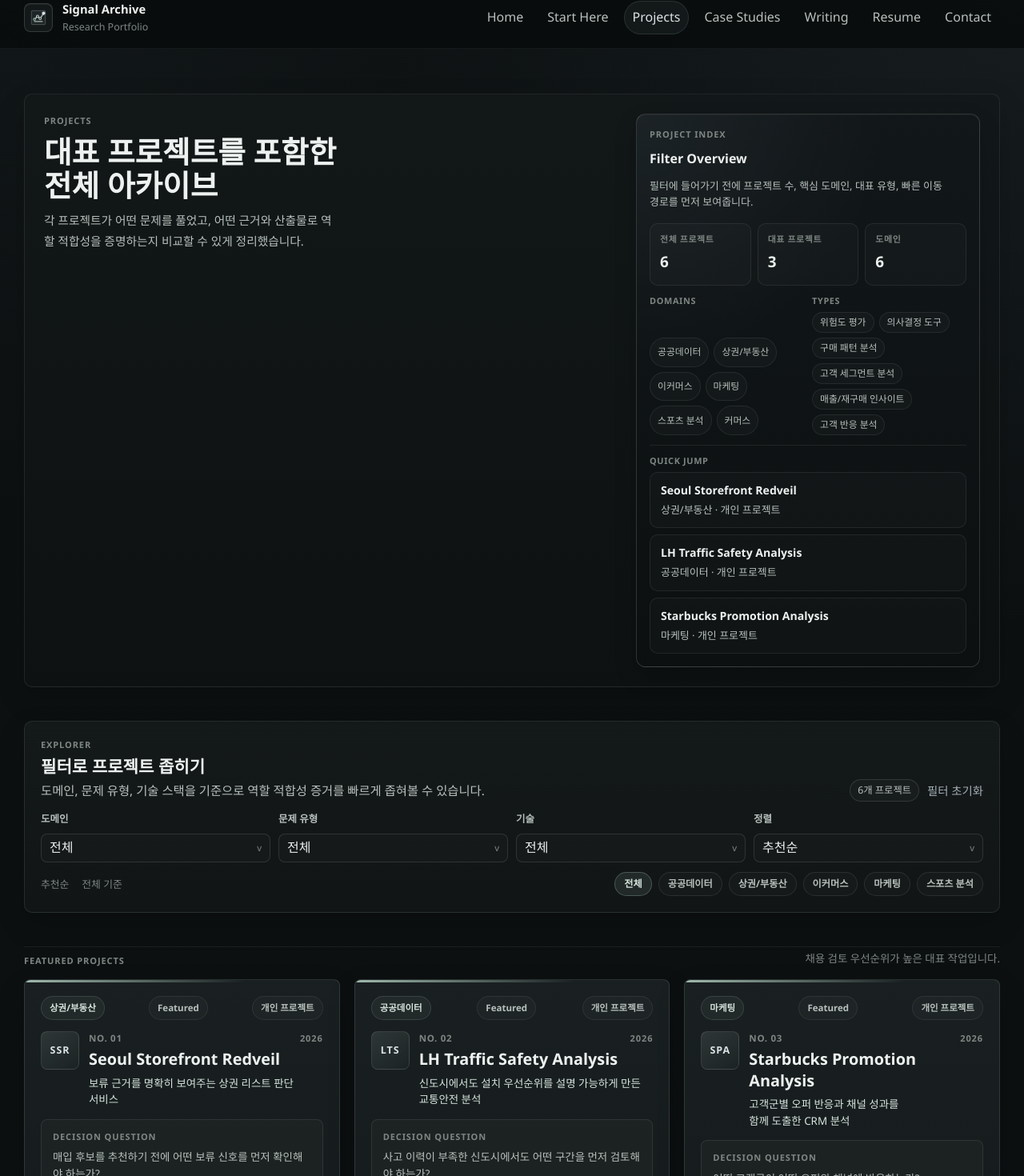
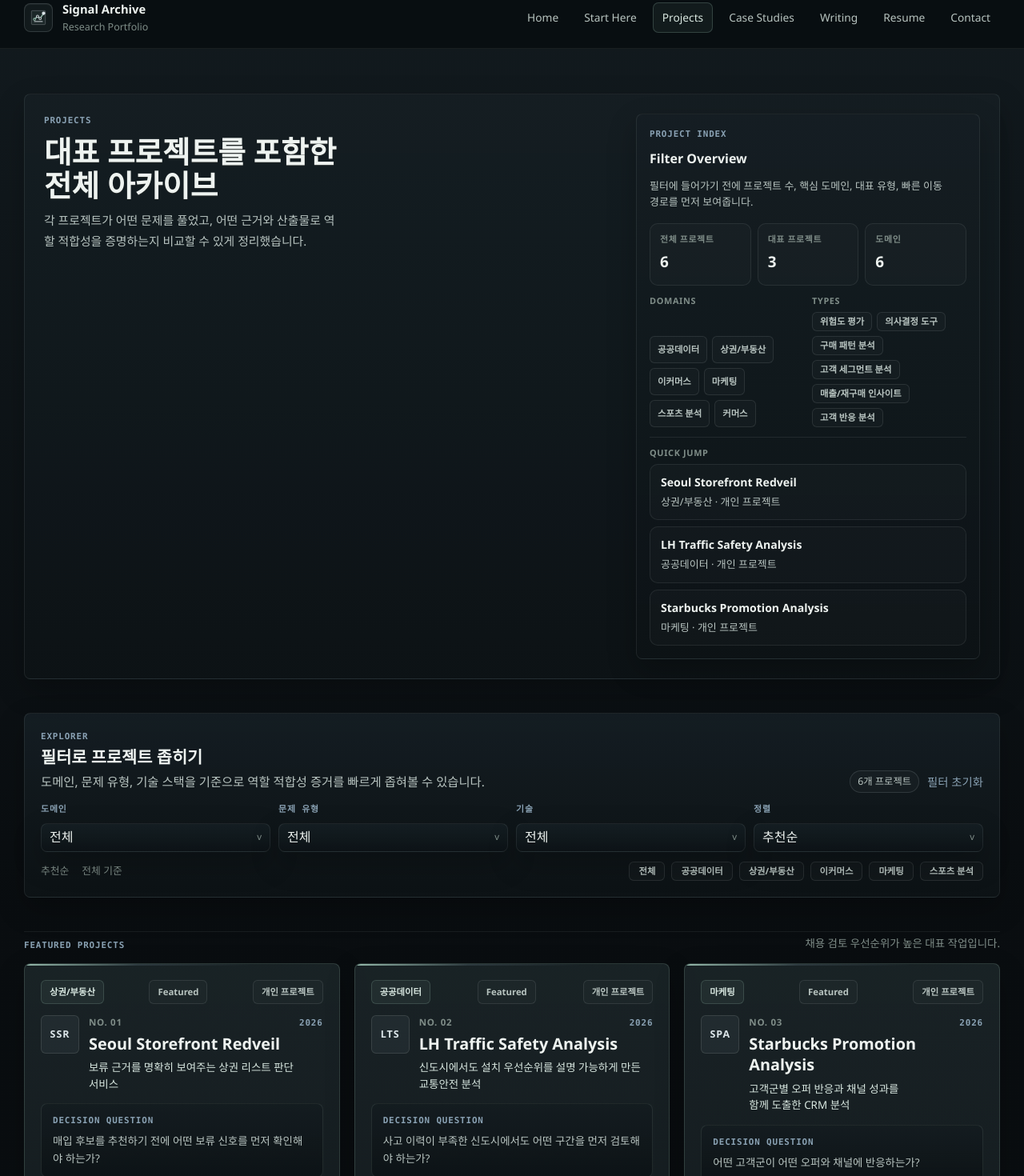
Before and after one commit to dffxonnb-cyber/signal-archive, a Next.js app: page /projects in a window 1280 px wide. Shown: the part 16-1486 px from the top of the page at 80% size. Built offline with nearby package versions, Linux system fonts and the light colour scheme.

Commit message:
Refine Signal Archive design system

```diff
--- a/app/globals.css
+++ b/app/globals.css
@@ -1,27 +1,34 @@
 :root {
-  /* Portfolio design tokens: adjust these first when the system grows. */
-  --background: #0b0e0f;
-  --background-elevated: #111618;
-  --surface: rgba(17, 22, 24, 0.92);
-  --surface-strong: #171d1f;
-  --surface-soft: rgba(23, 29, 31, 0.78);
-  --border: rgba(226, 233, 229, 0.08);
-  --border-strong: rgba(226, 233, 229, 0.16);
-  --text-primary: #edf1ef;
-  --text-secondary: #b7c0bc;
-  --text-muted: #7d8682;
-  --accent: #a5b0b8;
-  --accent-strong: #dce2e6;
-  --accent-signal: #9fb9ad;
-  --accent-warm: #d8c7a7;
-  --accent-primary: #9fb9ad;
-  --accent-primary-strong: #d6e4dd;
-  --accent-primary-soft: rgba(159, 185, 173, 0.1);
-  --surface-tint: rgba(159, 185, 173, 0.035);
-  --border-accent: rgba(159, 185, 173, 0.24);
-  --shadow-soft: 0 14px 34px rgba(0, 0, 0, 0.18);
-  --shadow-raised: 0 22px 58px rgba(0, 0, 0, 0.28);
-  --shadow: 0 18px 50px rgba(0, 0, 0, 0.28);
+  /* Signal Archive design tokens: analytical dossier / evidence archive. */
+  --background: #090d10;
+  --background-elevated: #0f1519;
+  --surface: rgba(17, 24, 28, 0.94);
+  --surface-strong: #141d22;
+  --surface-soft: rgba(21, 30, 35, 0.78);
+  --surface-card: linear-gradient(180deg, rgba(21, 30, 35, 0.94), rgba(13, 19, 22, 0.96));
+  --surface-card-muted: linear-gradient(180deg, rgba(20, 28, 32, 0.84), rgba(12, 18, 21, 0.88));
+  --surface-card-accent: linear-gradient(180deg, rgba(148, 184, 170, 0.055), rgba(255, 255, 255, 0.012));
+  --border: rgba(218, 228, 224, 0.085);
+  --border-strong: rgba(218, 228, 224, 0.16);
+  --border-accent: rgba(148, 184, 170, 0.26);
+  --border-evidence: rgba(211, 179, 111, 0.24);
+  --text-primary: #eef3f0;
+  --text-secondary: #b8c4c0;
+  --text-muted: #7f8d88;
+  --accent: #8aa2b4;
+  --accent-strong: #dde6ea;
+  --accent-signal: #94b8aa;
+  --accent-warm: #d3b36f;
+  --accent-steel: #8aa2b4;
+  --accent-primary: var(--accent-signal);
+  --accent-primary-strong: #d8e7e0;
+  --accent-primary-soft: rgba(148, 184, 170, 0.1);
+  --surface-tint: rgba(148, 184, 170, 0.035);
+  --shadow-soft: 0 12px 32px rgba(0, 0, 0, 0.2);
+  --shadow-raised: 0 22px 56px rgba(0, 0, 0, 0.32);
+  --shadow: 0 18px 48px rgba(0, 0, 0, 0.28);
+  --shadow-card: 0 14px 36px rgba(0, 0, 0, 0.24);
+  --shadow-glow: 0 0 0 1px rgba(148, 184, 170, 0.04), 0 20px 48px rgba(0, 0, 0, 0.28);
   --max-width: 1220px;
   --color-bg: var(--background);
   --color-bg-muted: var(--background-elevated);
@@ -37,11 +44,11 @@
   --color-accent-tint: var(--accent-primary-soft);
   --color-border-subtle: var(--border);
   --color-border-strong: var(--border-strong);
-  --font-size-caption: 0.69rem;
+  --font-size-caption: 0.68rem;
   --font-size-meta: 0.72rem;
-  --font-size-body: 0.92rem;
-  --font-size-card-title: 1.16rem;
-  --font-size-section-title: 1.32rem;
+  --font-size-body: 0.93rem;
+  --font-size-card-title: 1.12rem;
+  --font-size-section-title: 1.3rem;
   --font-size-page-title: 2.35rem;
   --font-size-hero-title: 3.62rem;
   --font-weight-regular: 400;
@@ -61,10 +68,12 @@
   --space-6: 24px;
   --space-8: 32px;
   --space-10: 40px;
+  --radius-xs: 4px;
   --radius-sm: 6px;
   --radius-md: 8px;
-  --radius-lg: 10px;
-  --radius-pill: 999px;
+  --radius-lg: 8px;
+  --radius-pill: 8px;
+  --radius-button: 7px;
   --container-page: var(--max-width);
   --container-copy: 760px;
   --transition-fast: 160ms ease;
@@ -84,9 +93,7 @@ body {
   margin: 0;
   min-height: 100vh;
   background:
-    radial-gradient(circle at top right, rgba(93, 111, 123, 0.12), transparent 22%),
-    radial-gradient(circle at top left, rgba(93, 111, 123, 0.06), transparent 18%),
-    linear-gradient(180deg, #0d1112 0%, var(--background) 100%);
+    linear-gradient(180deg, rgba(18, 27, 32, 0.88) 0%, rgba(9, 13, 16, 0.96) 34%, var(--background) 100%);
   color: var(--text-primary);
   font-family:
     "Segoe UI", "Noto Sans KR", "Apple SD Gothic Neo", "Malgun Gothic", Arial,
@@ -3572,6 +3579,286 @@ main {
 .site-footer__link:hover,
 .site-footer__link:focus-visible {
   color: var(--accent-strong);
+}
+
+/* Design system normalization layer */
+.site-header {
+  background: rgba(8, 13, 16, 0.86);
+  border-bottom-color: rgba(218, 228, 224, 0.075);
+}
+
+.site-header__mark {
+  border-color: var(--border-strong);
+  border-radius: var(--radius-md);
+  background: rgba(138, 162, 180, 0.08);
+}
+
+.site-nav a {
+  min-height: 34px;
+  padding: 7px 11px;
+  border-radius: var(--radius-button);
+  color: var(--text-secondary);
+  font-size: 0.86rem;
+}
+
+.site-nav a:hover,
+.site-nav a:focus-visible,
+.site-nav__active {
+  border-color: var(--border-accent) !important;
+  background: rgba(148, 184, 170, 0.075) !important;
+  color: var(--accent-primary-strong) !important;
+}
+
+.surface-card,
+.project-card,
+.archive-card,
+.summary-card,
+.related-card,
+.resume-strength-card,
+.resume-skill-card,
+.resume-project-card,
+.resume-link-card,
+.page-side-module,
+.home-scan-card,
+.home-review-step,
+.home-project-card,
+.home-proof-card,
+.proof-point-card,
+.detail-overview-item,
+.detail-note,
+.filter-panel,
+.filter-select,
+.filter-select__menu {
+  border-color: var(--border);
+  border-radius: var(--radius-md);
+  background: var(--surface-card);
+  box-shadow: var(--shadow-card);
+}
+
+.surface-card {
+  background: var(--surface-card);
+}
+
+.home-scan-card,
+.home-review-step,
+.home-project-card,
+.project-card__brief-block,
+.project-card__proof-stack,
+.project-card__proof-item,
+.resume-role-fit-card,
+.resume-strength-card,
+.resume-skill-card,
+.resume-project-card,
+.resume-link-card,
+.detail-overview-item,
+.detail-note {
+  background: var(--surface-card-muted);
+}
+
+.surface-card:hover,
+.project-card:hover,
+.project-card:focus-within,
+.archive-card:hover,
+.archive-card:focus-within,
+.resume-link-card:hover,
+.resume-link-card:focus-visible {
+  border-color: rgba(148, 184, 170, 0.24);
+  box-shadow: var(--shadow-glow);
+}
+
+.eyebrow,
+.project-card__eyebrow,
+.frame-card__eyebrow,
+.project-card__label,
+.project-card__meta-label,
+.resume-link-card__label,
+.home-project-card__section-label,
+.home-review-step__step,
+.home-scan-card__row dt,
+.detail-overview-item dt,
+.detail-note .project-card__meta-label,
+.filter-field__label {
+  color: var(--accent-steel);
+  font-family: "SFMono-Regular", "Cascadia Code", Consolas, "Liberation Mono", Menlo, monospace;
+  font-size: var(--font-size-caption);
+  font-weight: 700;
+  letter-spacing: 0.08em;
+  text-transform: uppercase;
+}
+
+.section-title {
+  color: var(--text-primary);
+  font-size: var(--font-size-section-title);
+  font-weight: 760;
+  letter-spacing: 0;
+}
+
+.page-title,
+.hero-title {
+  color: var(--text-primary);
+  text-shadow: 0 1px 0 rgba(211, 179, 111, 0.08);
+}
+
+.button-link {
+  min-height: 40px;
+  border-color: rgba(148, 184, 170, 0.34);
+  border-radius: var(--radius-button);
+  background:
+    linear-gradient(180deg, rgba(148, 184, 170, 0.15), rgba(148, 184, 170, 0.075));
+  color: var(--accent-primary-strong);
+  font-size: 0.82rem;
+  font-weight: 720;
+  box-shadow: inset 0 1px 0 rgba(255, 255, 255, 0.045);
+}
+
+.button-link:hover,
+.button-link:focus-visible {
+  transform: translateY(-1px);
+  border-color: rgba(148, 184, 170, 0.48);
+  background:
+    linear-gradient(180deg, rgba(148, 184, 170, 0.2), rgba(148, 184, 170, 0.095));
+  box-shadow: var(--shadow-soft);
+}
+
+.button-link--secondary {
+  border-color: rgba(218, 228, 224, 0.14);
+  background: rgba(255, 255, 255, 0.018);
+  color: var(--text-secondary);
+  box-shadow: none;
+}
+
+.button-link--secondary:hover,
+.button-link--secondary:focus-visible {
+  border-color: rgba(138, 162, 180, 0.34);
+  background: rgba(138, 162, 180, 0.06);
+  color: var(--accent-strong);
+  box-shadow: none;
+}
+
+.button-link--ghost,
+.button-link--text {
+  min-height: 36px;
+  padding-inline: 6px;
+  border-color: transparent;
+  background: transparent;
+  color: var(--accent-steel);
+  box-shadow: none;
+}
+
+.button-link--ghost:hover,
+.button-link--ghost:focus-visible,
+.button-link--text:hover,
+.button-link--text:focus-visible {
+  border-color: transparent;
+  background: transparent;
+  color: var(--accent-primary-strong);
+  box-shadow: none;
+}
+
+.chip,
+.tag,
+.home-project-card__tag,
+.detail-output-chip,
+.project-card__output-chip,
+.project-card__chip,
+.filter-active-chip,
+.filter-quick-chip,
+.page-side-module__pill,
+.home-hero__meta-token {
+  min-height: 24px;
+  border-color: rgba(218, 228, 224, 0.11);
+  border-radius: var(--radius-sm);
+  background: rgba(255, 255, 255, 0.018);
+  color: var(--text-secondary);
+  font-size: 0.71rem;
+  font-weight: 650;
+}
+
+.chip--category,
+.tag--accent,
+.page-side-module__pill--accent {
+  border-color: rgba(148, 184, 170, 0.22);
+  background: rgba(148, 184, 170, 0.075);
+  color: var(--accent-primary-strong);
+}
+
+.chip--metric,
+.home-proof-card__value,
+.proof-point-card__value {
+  color: var(--accent-warm);
+  font-variant-numeric: tabular-nums;
+}
+
+.chip--metric {
+  min-height: 28px;
+  border-color: var(--border-evidence);
+  background: rgba(211, 179, 111, 0.085);
+  font-size: 0.78rem;
+}
+
+.home-proof-card,
+.proof-point-card {
+  border-color: rgba(218, 228, 224, 0.1);
+  background:
+    linear-gradient(180deg, rgba(138, 162, 180, 0.045), rgba(255, 255, 255, 0.012)),
+    rgba(255, 255, 255, 0.012);
+}
+
+.home-proof-card__value,
+.proof-point-card__value {
+  font-size: 1.12rem;
+  font-weight: 780;
+  line-height: 1.18;
+}
+
+.home-proof-card__note,
+.proof-point-card__note {
+  color: var(--text-muted);
+}
+
+.project-card {
+  border-color: rgba(218, 228, 224, 0.1);
+  background: var(--surface-card-muted);
+}
+
+.project-card--featured {
+  border-color: rgba(148, 184, 170, 0.22);
+  background:
+    var(--surface-card-accent),
+    var(--surface-card-muted);
+}
+
+.project-card__accent-line {
+  height: 2px;
+  background: linear-gradient(90deg, var(--accent-signal), rgba(138, 162, 180, 0.18), transparent 72%);
+}
+
+.project-card:hover,
+.project-card:focus-within {
+  transform: translateY(-1px);
+}
+
+.project-card__media {
+  border-radius: var(--radius-sm);
+  background: rgba(138, 162, 180, 0.08);
+  color: var(--accent-strong);
+}
+
+.project-card__definition {
+  color: var(--accent-primary-strong);
+}
+
+.project-card__proof-item:first-child,
+.detail-overview-grid--evidence .detail-overview-item:first-child {
+  border-color: var(--border-evidence);
+  background:
+    linear-gradient(180deg, rgba(211, 179, 111, 0.07), rgba(255, 255, 255, 0.012)),
+    rgba(255, 255, 255, 0.012);
+}
+
+.filter-select__menu {
+  background: rgba(15, 21, 25, 0.99);
+  box-shadow: var(--shadow-raised);
 }
 
 @media (max-width: 1024px) {
@@ -3853,3 +4140,36 @@ main {
     white-space: normal;
   }
 }
+
+@media (max-width: 800px) {
+  .button-row {
+    gap: 10px;
+  }
+
+  .button-link {
+    min-height: 42px;
+  }
+
+  .surface-card,
+  .project-card,
+  .archive-card,
+  .summary-card,
+  .related-card,
+  .home-scan-card,
+  .home-review-step,
+  .resume-strength-card,
+  .resume-skill-card,
+  .resume-project-card,
+  .resume-link-card {
+    border-radius: var(--radius-md);
+  }
+
+  .chip,
+  .tag,
+  .home-project-card__tag,
+  .detail-output-chip,
+  .project-card__output-chip,
+  .project-card__chip {
+    min-height: 26px;
+  }
+}
```
